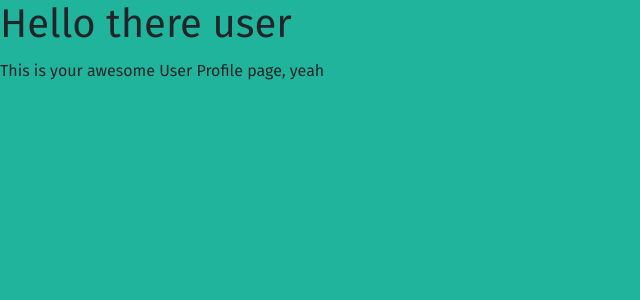
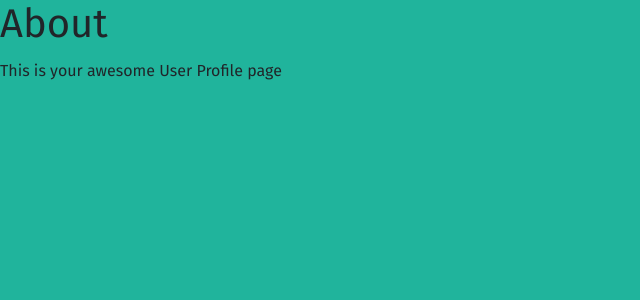
Before and after one commit to ztone/deployment_test, a React (Create React App) app: page /about in a window 1280 px wide. Shown: the top 300 px of the page, without its empty margins (0-640 px from the left). Built offline with nearby package versions, Linux system fonts and the light colour scheme.

Commit message:
Uppercase about.js

```diff
--- a/src/pages/About.js
+++ b/src/pages/About.js
@@ -1,11 +1,11 @@
 import React from 'react';
 import { useParams } from 'react-router-dom';
-export default function UserPage() {
+export default function About() {
 let { id } = useParams();
 return (
 <>
-<h1>Hello there user {id}</h1>
-<p>This is your awesome User Profile page, yeah</p>
+<h1>About</h1>
+<p>This is your awesome User Profile page</p>
 </>
 );
 }
```
Also changed, not shown: src/pages/about.js (deleted, +0 -11 lines).
